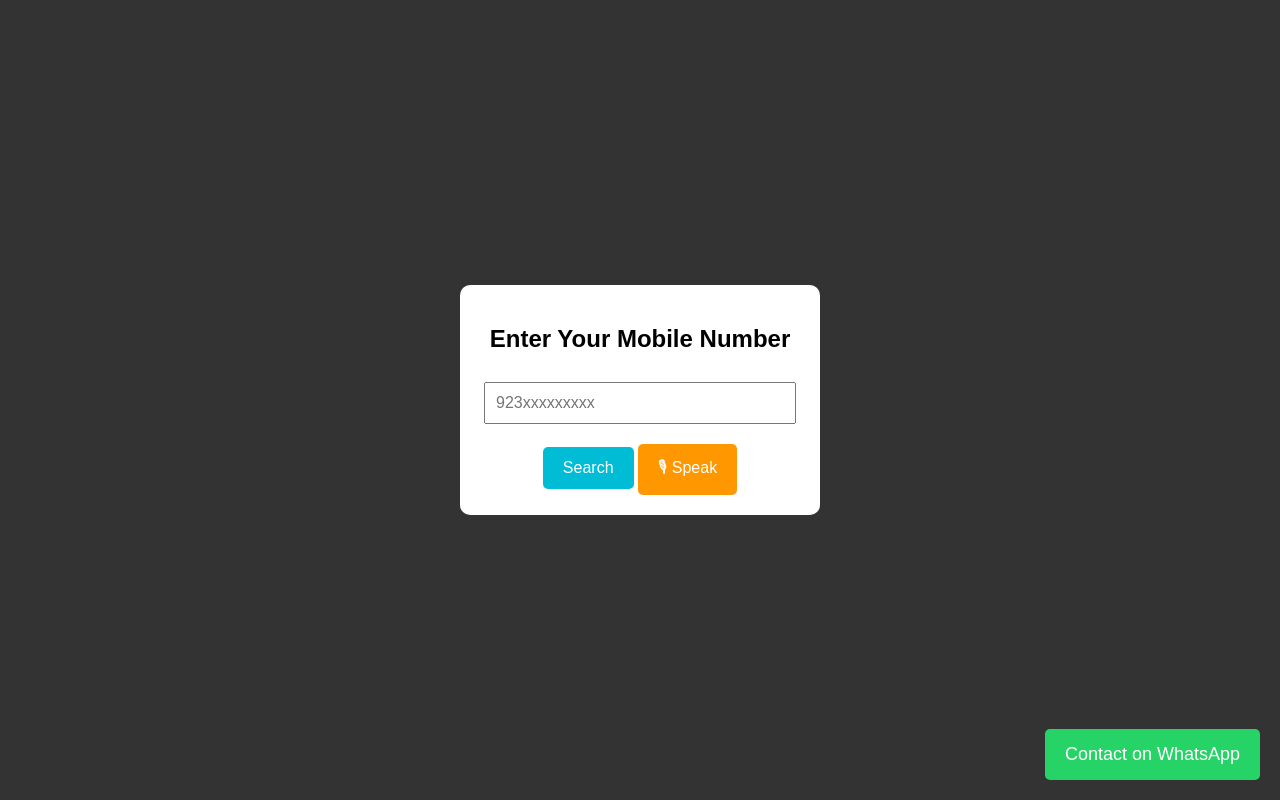
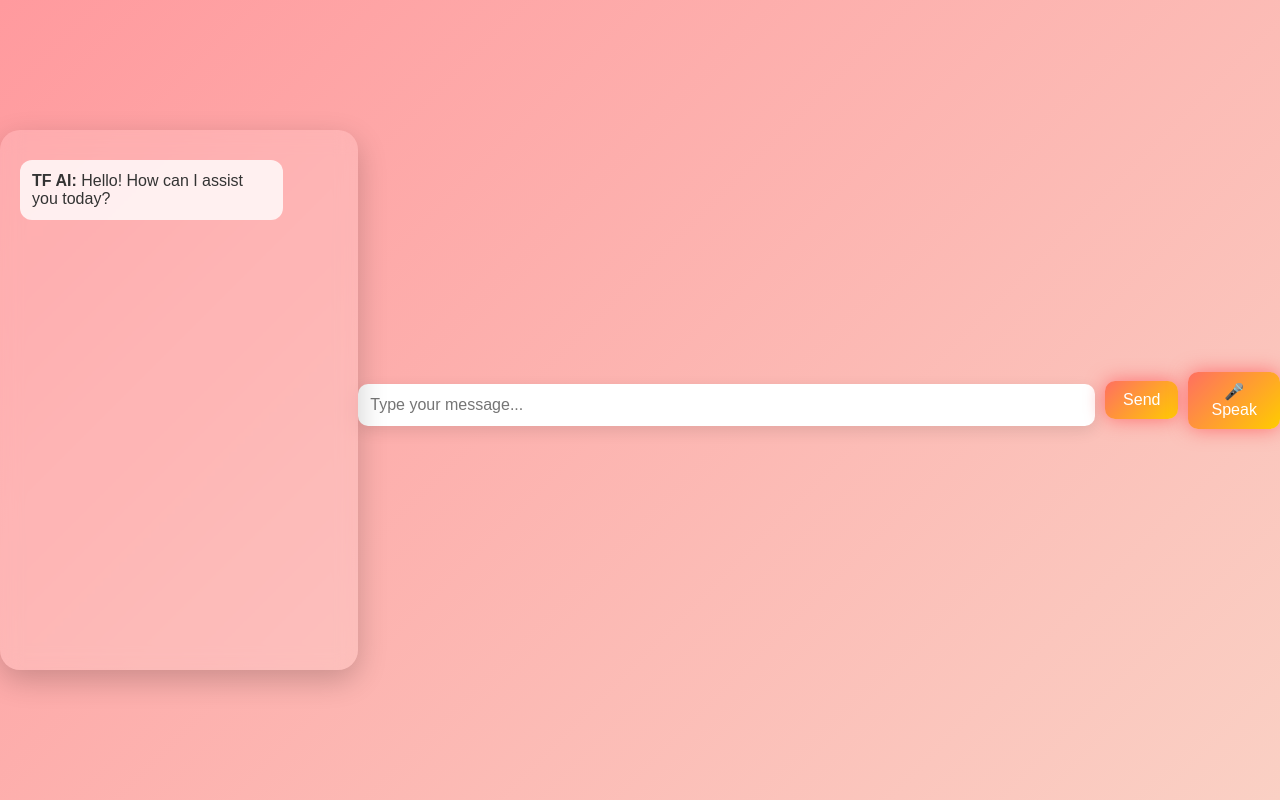
Before and after one commit to tahiriqbal756/SIM-details-, a plain HTML site: page index.html in a window 1280 px wide. Drawn offline with Linux system fonts and the light colour scheme.

Commit message:
Update index.html

```diff
--- a/index.html
+++ b/index.html
@@ -3,159 +3,178 @@
 <head>
     <meta charset="UTF-8">
     <meta name="viewport" content="width=device-width, initial-scale=1.0">
-    <title>SIM Details Finder</title>
+    <title>TF AI Chatbot</title>
     <style>
+        /* 📌 بنیادی اسٹائلز */
         body {
-            font-family: Arial, sans-serif;
-            background: linear-gradient(45deg, #ff5722, #673ab7);
-            color: white;
-            text-align: center;
+            font-family: 'Arial', sans-serif;
+            background: linear-gradient(135deg, #ff9a9e, #fad0c4);
             margin: 0;
             padding: 0;
-        }
-
-        .dialog {
-            position: fixed;
-            top: 0;
-            left: 0;
-            width: 100%;
-            height: 100%;
-            background: rgba(0, 0, 0, 0.8);
             display: flex;
             justify-content: center;
             align-items: center;
+            height: 100vh;
+            overflow: hidden;
         }
 
-        .dialog-content {
-            background: white;
-            color: black;
+        /* 💎 Chatbox Glass Effect */
+        #chat-box {
+            width: 400px;
+            height: 500px;
+            background: rgba(255, 255, 255, 0.15);
+            backdrop-filter: blur(10px);
+            border-radius: 20px;
+            box-shadow: 0 10px 30px rgba(0, 0, 0, 0.2);
             padding: 20px;
-            width: 320px;
-            border-radius: 10px;
-            text-align: center;
+            overflow-y: auto;
+            display: flex;
+            flex-direction: column;
+            animation: fadeIn 1s ease-in-out;
         }
 
-        input {
-            width: 90%;
-            padding: 10px;
+        /* ✨ Glow Effect on Chatbox */
+        @keyframes chatGlow {
+            0% { box-shadow: 0 10px 30px rgba(255, 255, 255, 0.2); }
+            50% { box-shadow: 0 10px 30px rgba(0, 123, 255, 0.5); }
+            100% { box-shadow: 0 10px 30px rgba(255, 255, 255, 0.2); }
+        }
+        #chat-box.active {
+            animation: chatGlow 3s infinite;
+        }
+
+        /* 📩 صارف اور بوٹ کے پیغامات کے اسٹائلز */
+        #chat-box p {
             margin: 10px 0;
+            padding: 12px;
+            border-radius: 12px;
+            max-width: 75%;
             font-size: 16px;
+            animation: slideIn 0.5s ease-in-out;
+        }
+
+        #chat-box p strong {
+            font-weight: bold;
+        }
+
+        /* 🙋‍♂️ User Messages */
+        #chat-box p.user-message {
+            background: #007bff;
+            color: white;
+            align-self: flex-end;
+            animation: userSlide 0.5s ease-in-out;
+        }
+
+        @keyframes userSlide {
+            from { transform: translateX(20px); opacity: 0; }
+            to { transform: translateX(0); opacity: 1; }
+        }
+
+        /* 🤖 Bot Messages */
+        #chat-box p.bot-message {
+            background: rgba(255, 255, 255, 0.8);
+            color: #333;
+            align-self: flex-start;
+            animation: botSlide 0.5s ease-in-out;
+        }
+
+        @keyframes botSlide {
+            from { transform: translateX(-20px); opacity: 0; }
+            to { transform: translateX(0); opacity: 1; }
+        }
+
+        /* 🎤 Input Box & Buttons */
+        #user-input {
+            width: 70%;
+            padding: 12px;
+            border: none;
+            border-radius: 10px;
+            font-size: 16px;
+            box-shadow: 0 5px 15px rgba(0, 0, 0, 0.1);
+            margin-top: 10px;
         }
 
         button {
-            padding: 12px 20px;
+            padding: 10px 18px;
+            border: none;
+            border-radius: 10px;
+            background: linear-gradient(135deg, #ff6f61, #ffcc00);
+            color: white;
             font-size: 16px;
-            background-color: #00bcd4;
-            border: none;
-            color: white;
             cursor: pointer;
-            border-radius: 5px;
-            margin-top: 10px;
+            margin-left: 10px;
+            transition: transform 0.2s;
         }
 
-        .voice-btn {
-            background-color: #ff9800;
+        button:hover {
+            transform: scale(1.1);
         }
 
-        .close-btn {
-            background-color: red;
+        /* 🔥 Button Glow Animation */
+        @keyframes buttonGlow {
+            0% { box-shadow: 0 0 10px rgba(255, 108, 108, 0.5); }
+            50% { box-shadow: 0 0 20px rgba(255, 108, 108, 1); }
+            100% { box-shadow: 0 0 10px rgba(255, 108, 108, 0.5); }
         }
 
-        .whatsapp-btn {
-            position: fixed;
-            bottom: 20px;
-            right: 20px;
-            padding: 15px 20px;
-            background-color: #25d366;
-            color: white;
-            text-decoration: none;
-            font-size: 18px;
-            border-radius: 5px;
+        button.glow {
+            animation: buttonGlow 1.5s infinite;
         }
     </style>
 </head>
-<body onload="openDialog()">
-
-    <!-- Dialog Box -->
-    <div id="simDialog" class="dialog">
-        <div class="dialog-content">
-            <h2>Enter Your Mobile Number</h2>
-            <input type="text" id="phoneNumber" placeholder="923xxxxxxxxx">
-            <button onclick="fetchSimDetails()">Search</button>
-            <button class="voice-btn" onclick="startVoiceRecognition()">🎙 Speak</button>
-        </div>
+<body>
+    <div id="chat-box">
+        <p class="bot-message"><strong>TF AI:</strong> Hello! How can I assist you today?</p>
     </div>
-
-    <!-- SIM Details Dialog -->
-    <div id="simDetailsDialog" class="dialog" style="display: none;">
-        <div class="dialog-content">
-            <h2>SIM Details</h2>
-            <p id="simDetails">Loading...</p>
-            <button onclick="speakDetails()">🔊 Listen</button>
-            <button class="close-btn" onclick="closeDialog()">Close</button>
-        </div>
-    </div>
-
-    <!-- WhatsApp Contact Button -->
-    <a href="https://wa.me/923321709972" class="whatsapp-btn" target="_blank">Contact on WhatsApp</a>
+    <input type="text" id="user-input" placeholder="Type your message...">
+    <button class="glow" onclick="sendTextMessage()">Send</button>
+    <button class="glow" onclick="startVoiceInput()">🎤 Speak</button>
 
     <script>
-        function openDialog() {
-            document.getElementById("simDialog").style.display = "flex";
+        const chatBox = document.getElementById('chat-box');
+        const userInput = document.getElementById('user-input');
+
+        function speak(text) {
+            const utterance = new SpeechSynthesisUtterance(text);
+            window.speechSynthesis.speak(utterance);
         }
 
-        function closeDialog() {
-            document.getElementById("simDetailsDialog").style.display = "none";
+        function startVoiceInput() {
+            const recognition = new (window.SpeechRecognition || window.webkitSpeechRecognition)();
+            recognition.lang = 'en-US';
+            recognition.onresult = (event) => {
+                const voiceInput = event.results[0][0].transcript;
+                userInput.value = voiceInput;
+                sendTextMessage();
+            };
+            recognition.start();
         }
 
-        function fetchSimDetails() {
-            let number = document.getElementById("phoneNumber").value;
-            if (!number.match(/^923\d{9}$/)) {
-                alert("Please enter a valid number in 923xxxxxxxxx format.");
-                return;
-            }
+        function sendTextMessage() {
+            const userMessage = userInput.value;
+            if (!userMessage) return;
 
-            let apiUrl = `https://fam-official.serv00.net/sim/api.php?num=${number}`;
+            // ✨ صارف کا پیغام شامل کریں
+            const userMessageElement = document.createElement('p');
+            userMessageElement.classList.add('user-message');
+            userMessageElement.innerHTML = `<strong>You:</strong> ${userMessage}`;
+            chatBox.appendChild(userMessageElement);
+            userInput.value = '';
 
-            fetch(apiUrl)
-                .then(response => response.json())
-                .then(data => {
-                    let details = `
-                        Name: ${data.name || "N/A"}<br>
-                        CNIC: ${data.cnic || "N/A"}<br>
-                        Address: ${data.address || "N/A"}
-                    `;
-                    document.getElementById("simDetails").innerHTML = details;
-                    document.getElementById("simDialog").style.display = "none";
-                    document.getElementById("simDetailsDialog").style.display = "flex";
-                })
-                .catch(error => {
-                    document.getElementById("simDetails").innerHTML = "Error fetching details!";
-                });
-        }
+            // 📌 OpenAI API کال کرنے کی جگہ (ڈیفالٹ جواب)
+            setTimeout(() => {
+                const botMessageElement = document.createElement('p');
+                botMessageElement.classList.add('bot-message');
+                botMessageElement.innerHTML = `<strong>TF AI:</strong> Hmm... I'm thinking! 🤔`;
+                chatBox.appendChild(botMessageElement);
+                chatBox.scrollTop = chatBox.scrollHeight;
 
-        function speakDetails() {
-            let text = document.getElementById("simDetails").innerText;
-            let speech = new SpeechSynthesisUtterance(text);
-            speech.lang = "en-US";
-            window.speechSynthesis.speak(speech);
-        }
+                // 🔊 بوٹ کا جواب آواز میں پڑھیں
+                speak("Hmm... I'm thinking!");
+            }, 1000);
 
-        function startVoiceRecognition() {
-            let recognition = new (window.SpeechRecognition || window.webkitSpeechRecognition)();
-            recognition.lang = "en-US";
-            recognition.start();
-
-            recognition.onresult = function(event) {
-                let spokenText = event.results[0][0].transcript.replace(/\D/g, '');
-                document.getElementById("phoneNumber").value = "923" + spokenText.substring(spokenText.length - 9);
-            };
-
-            recognition.onerror = function() {
-                alert("Voice recognition error. Try again.");
-            };
+            chatBox.classList.add('active'); // 🌟 اینیمیشن ایکٹیو کریں
         }
     </script>
-
 </body>
 </html>
```
